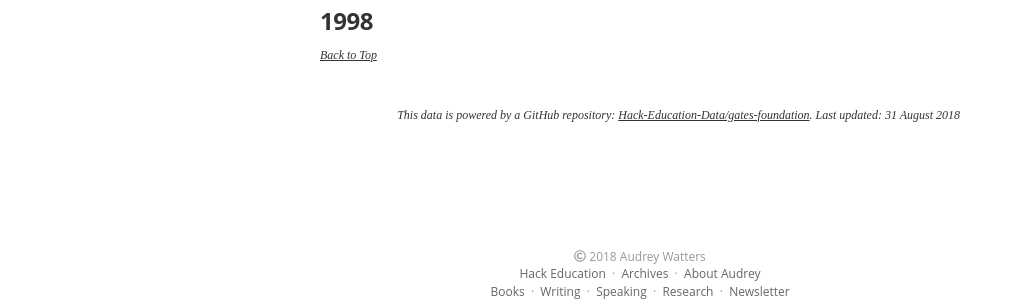
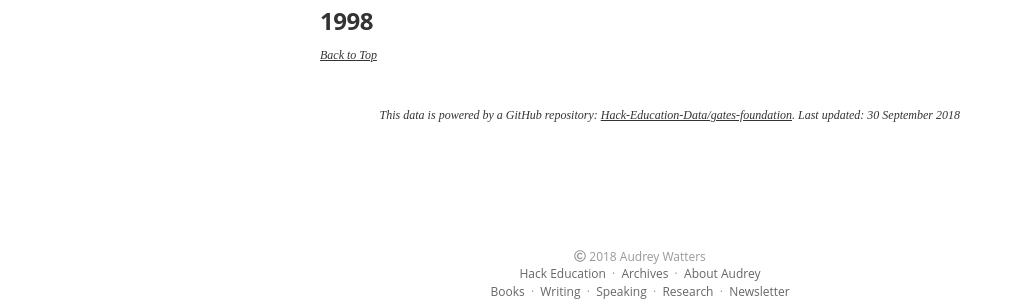
Before and after one commit to HackEducation/funding, a Jekyll site: the page built from gates-foundation.html, in a window 1280 px wide and 900 px high, scrolled down 2796 px. Shown: the part 534-835 px from the top of the window, without its empty margins (0-1013 px from the left). Built offline with Jekyll 4.4.1, drawn with Linux system fonts in a browser that asks for light colours; nearby versions of some CDN libraries; some web fonts are replaced.

Commit message:
fixed update date

```diff
--- a/gates-foundation.html
+++ b/gates-foundation.html
@@ -620,4 +620,4 @@ title: Gates Foundation Grants
 
 <p style="font-size:12px"><a href="#top"><em>Back to Top</em></a></p>
 
-<p style="text-align: right; font-size:12px"><em>This data is powered by a GitHub repository: <a href="https://Hack-Education-Data.github.io/gates-foundation">Hack-Education-Data/gates-foundation</a>. Last updated: 31 August 2018</em></p>
+<p style="text-align: right; font-size:12px"><em>This data is powered by a GitHub repository: <a href="https://Hack-Education-Data.github.io/gates-foundation">Hack-Education-Data/gates-foundation</a>. Last updated: 30 September 2018</em></p>
```
